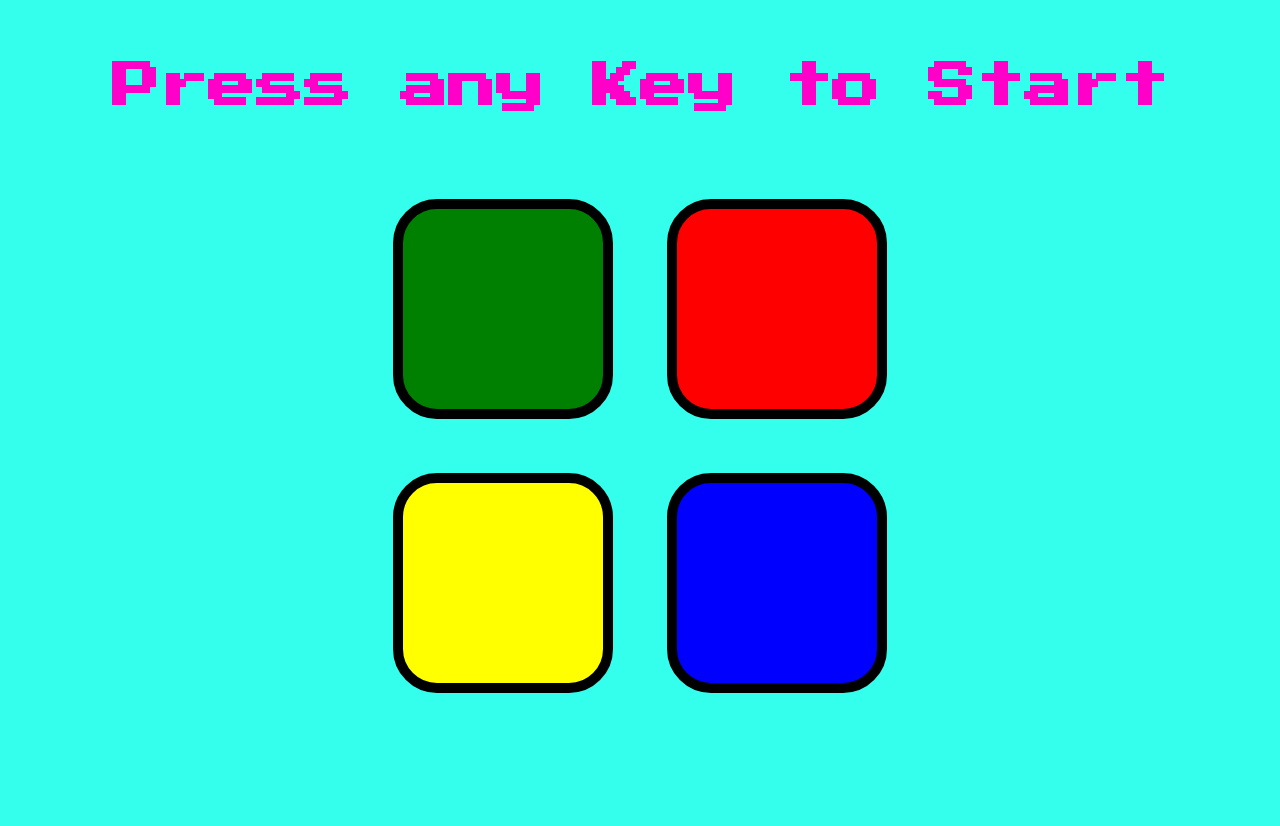
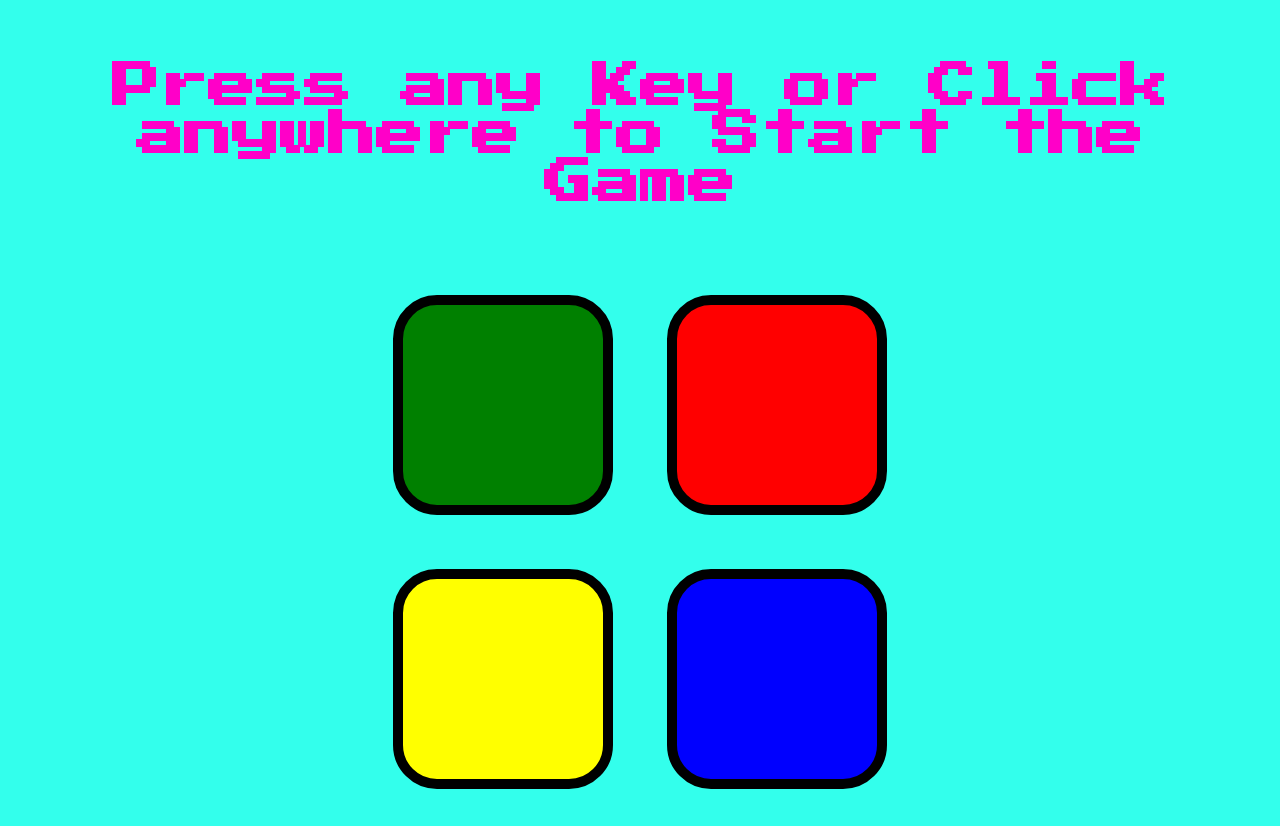
Before and after one commit to rj31000/simons-game, a plain HTML site: page index.html in a window 1280 px wide. Before the commit the page ends 800 px from the top, so only its background shows below. Drawn offline with nearby package versions, Linux system fonts and the light colour scheme.

Commit message:
Update index.html

```diff
--- a/index.html
+++ b/index.html
@@ -10,7 +10,7 @@
 </head>
 
 <body>
-  <h1 id="level-title">Press any Key to Start</h1>
+  <h1 id="level-title">Press any Key or Click anywhere to Start the Game</h1>
   <div class="container">
     <div class="row">
 
```
